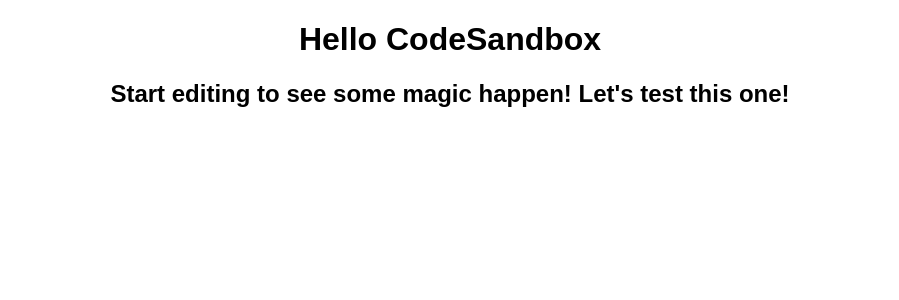
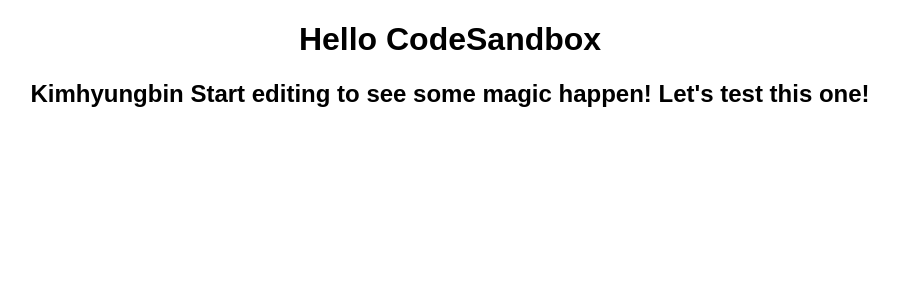
Before and after one commit to heetae185/QatarWorldcup_dashboard, a React (Create React App) app: page / in a window 1280 px wide. Shown: the top 300 px of the page, without its empty margins (190-1089 px from the left). Built offline with nearby package versions, Linux system fonts and the light colour scheme.

Commit message:
initial commit

```diff
--- a/src/App.js
+++ b/src/App.js
@@ -4,7 +4,9 @@ export default function App() {
   return (
     <div className="App">
       <h1>Hello CodeSandbox</h1>
-      <h2>Start editing to see some magic happen! Let's test this one!</h2>
+      <h2>
+        Kimhyungbin Start editing to see some magic happen! Let's test this one!
+      </h2>
     </div>
   );
 }
```
